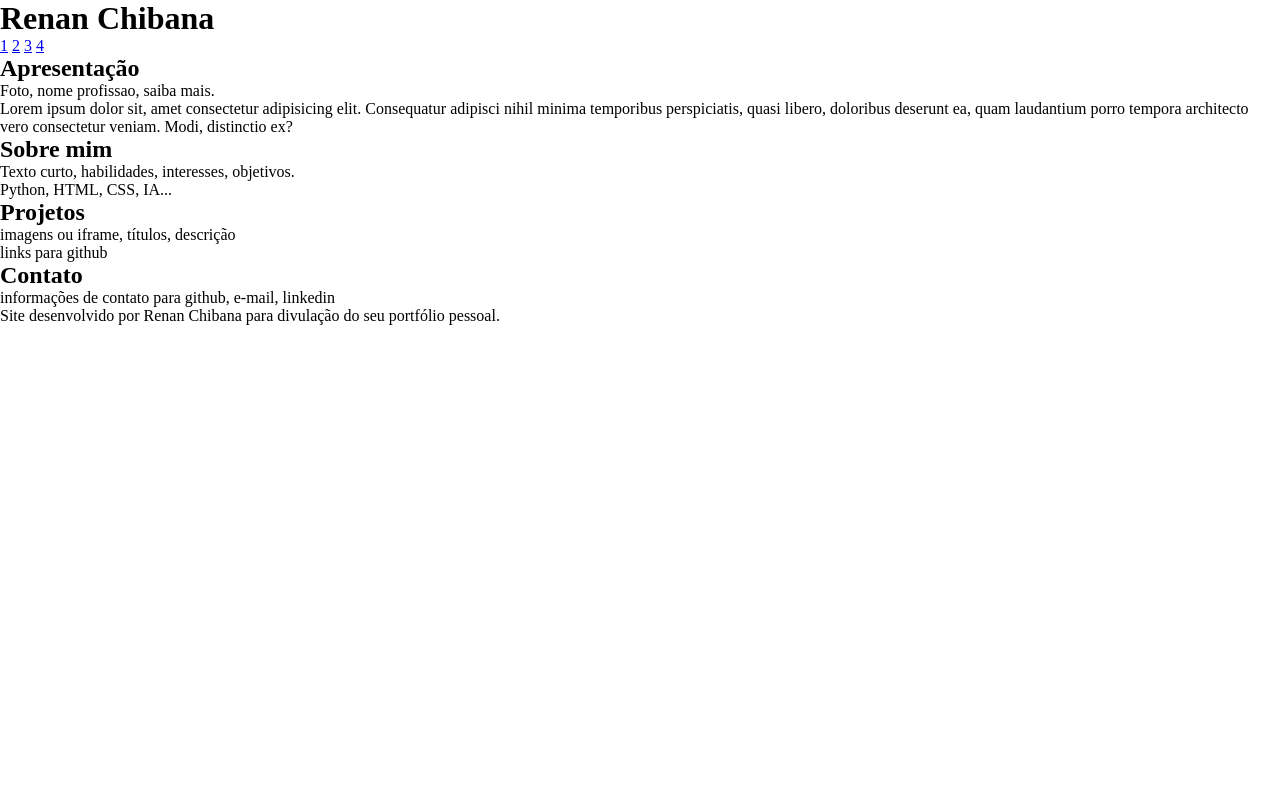
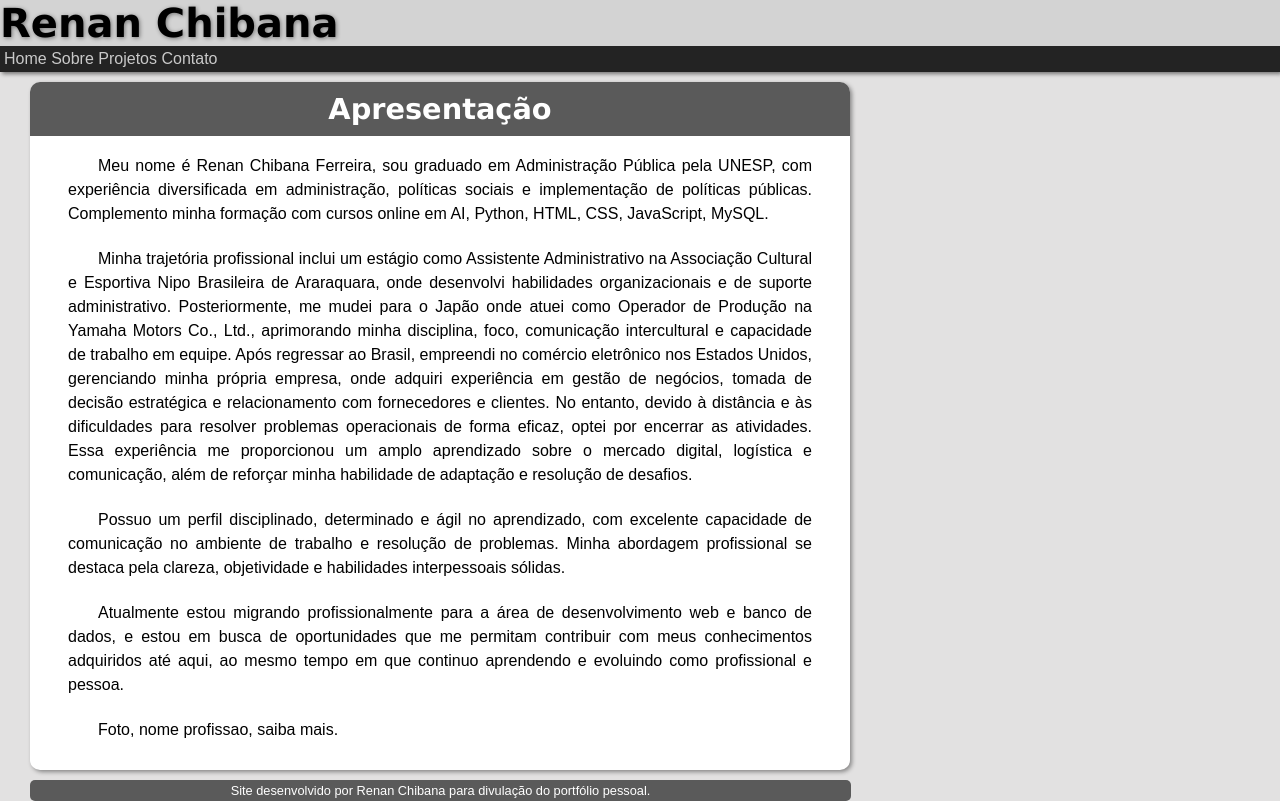
Before and after one commit to RenanChibana/portfolio-pessoal, a plain HTML site: page index.html in a window 1280 px wide. Drawn offline with Linux system fonts and the light colour scheme.

Commit message:
att html e css

```diff
--- a/estilos/style.css
+++ b/estilos/style.css
@@ -4,3 +4,91 @@
     margin: 0px;
     padding: 0px;
 }
+
+html, body {
+    font-family: Arial, Helvetica, sans-serif;
+    font-size: 1em;
+    background-color: rgb(226, 225, 225);
+    height: 100vh;
+    width: 100vw;
+    box-sizing: content-box;
+}
+
+header {
+    background-color: lightgray;
+    color: black;
+    box-shadow: 2px 2px 4px rgba(0, 0, 0, 0.486);
+}
+
+header > h1 {
+    font-family: Verdana, Geneva, Tahoma, sans-serif;
+    font-size: 2.5em;
+    color: black;
+    text-shadow: 1px 1px 4px rgba(0, 0, 0, 0.434);
+}
+
+header > menu > nav {
+    padding: 4px;
+    font-family: Arial, Helvetica, sans-serif;
+    font-size: 1em;
+    background-color: rgb(35, 35, 35);
+}
+
+header > menu > nav > a {
+    text-decoration: none;
+    color: rgb(201, 201, 201);
+}
+
+header > menu > nav > a:hover {
+    text-decoration: underline;
+    background-color: rgb(200, 200, 200);
+    color: rgb(40, 40, 40);
+    padding: 3px 3px 4px 3px;
+    border-radius: 5px;
+    transition: 0.2s;
+}
+
+main {
+    background-color: white;
+    margin: 10px 30px;
+    padding: 10px;
+    box-shadow: 2px 2px 4px rgba(0, 0, 0, 0.403);
+    border-radius: 10px;
+    max-width: 800px;
+    overflow: hidden;
+}
+
+main > section {
+    margin: 10px;
+}
+
+main > section > h2 {
+    font-family: Verdana, Geneva, Tahoma, sans-serif;
+    font-size: 1.8em;
+    font-weight: bold;
+    background-color: rgb(90, 90, 90);
+    color: white;
+    padding: 10px;
+    margin: -20px;
+    margin-bottom: 10px;
+    text-align: center;
+}
+
+main > section > p {
+    margin: 15px;
+    padding: 3px;
+    text-align: justify;
+    text-indent: 30px;
+    line-height: 1.5em;
+}
+
+footer {
+    font-size: 0.8em;
+    text-align: center;
+    background-color: rgb(90, 90, 90);
+    color: white;
+    padding: 3px;
+    margin: 0px 30px;
+    border-radius: 5px;
+    max-width: 815px;
+}
--- a/index.html
+++ b/index.html
@@ -12,10 +12,10 @@
         <h1>Renan Chibana</h1>
         <menu>
             <nav>
-                <a href="#">1</a>
-                <a href="#">2</a>
-                <a href="#">3</a>
-                <a href="#">4</a>
+                <a href="index.html">Home</a>
+                <a href="paginas/sobre.html" target="_self">Sobre</a>
+                <a href="paginas/projetos.html" target="_self">Projetos</a>
+                <a href="paginas/contato.html" target="_self">Contato</a>
             </nav>
         </menu>
     </header>
@@ -23,29 +23,22 @@
     <main>
         <section>
             <h2>Apresentação</h2>
+            <p>Meu nome é Renan Chibana Ferreira, sou graduado em Administração Pública pela UNESP, com experiência diversificada em administração, políticas sociais e implementação de políticas públicas. Complemento minha formação com cursos online em AI, Python, HTML, CSS, JavaScript, MySQL.</p>
+
+            <p>
+                Minha trajetória profissional inclui um estágio como Assistente Administrativo na Associação Cultural e Esportiva Nipo Brasileira de Araraquara, onde desenvolvi habilidades organizacionais e de suporte administrativo.
+                Posteriormente, me mudei para o Japão onde atuei como Operador de Produção na Yamaha Motors Co., Ltd., aprimorando minha disciplina, foco, comunicação intercultural e capacidade de trabalho em equipe.
+                Após regressar ao Brasil, empreendi no comércio eletrônico nos Estados Unidos, gerenciando minha própria empresa, onde adquiri experiência em gestão de negócios, tomada de decisão estratégica e relacionamento com fornecedores e clientes. No entanto, devido à distância e às dificuldades para resolver problemas operacionais de forma eficaz, optei por encerrar as atividades. Essa experiência me proporcionou um amplo aprendizado sobre o mercado digital, logística e comunicação, além de reforçar minha habilidade de adaptação e resolução de desafios.
+            </p>
+
+            <p>Possuo um perfil disciplinado, determinado e ágil no aprendizado, com excelente capacidade de comunicação no ambiente de trabalho e resolução de problemas. Minha abordagem profissional se destaca pela clareza, objetividade e habilidades interpessoais sólidas.</p>
+
+            <p>Atualmente estou migrando profissionalmente para a área de desenvolvimento web e banco de dados, e estou em busca de oportunidades que me permitam contribuir com meus conhecimentos adquiridos até aqui, ao mesmo tempo em que continuo aprendendo e evoluindo como profissional e pessoa.</p>
             <p>Foto, nome profissao, saiba mais.</p>
-            <p>Lorem ipsum dolor sit, amet consectetur adipisicing elit. Consequatur adipisci nihil minima temporibus perspiciatis, quasi libero, doloribus deserunt ea, quam laudantium porro tempora architecto vero consectetur veniam. Modi, distinctio ex?</p>
-        </section>
-
-        <section>
-            <h2>Sobre mim</h2>
-            <p>Texto curto, habilidades, interesses, objetivos.</p>
-            <p>Python, HTML, CSS, IA...</p>
-        </section>
-
-        <Section>
-            <h2>Projetos</h2>
-            <p>imagens ou iframe, títulos, descrição</p>
-            <p>links para github</p>
-        </Section>
-
-        <section>
-            <h2>Contato</h2>
-            <p>informações de contato para github, e-mail, linkedin</p>
         </section>
     </main>
 </body>
 <footer>
-    <p>Site desenvolvido por Renan Chibana para divulação do seu portfólio pessoal.</p>
+    <p>Site desenvolvido por Renan Chibana para divulação do portfólio pessoal.</p>
 </footer>
 </html>
```
Also changed, not shown: paginas/contato.html (added, +33 -0 lines), paginas/projetos.html (added, +34 -0 lines), paginas/sobre.html (added, +34 -0 lines).
